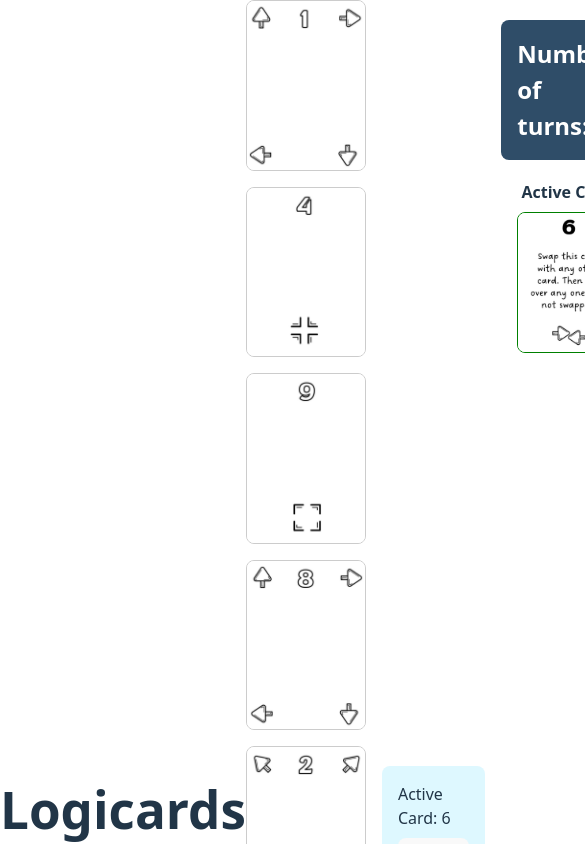
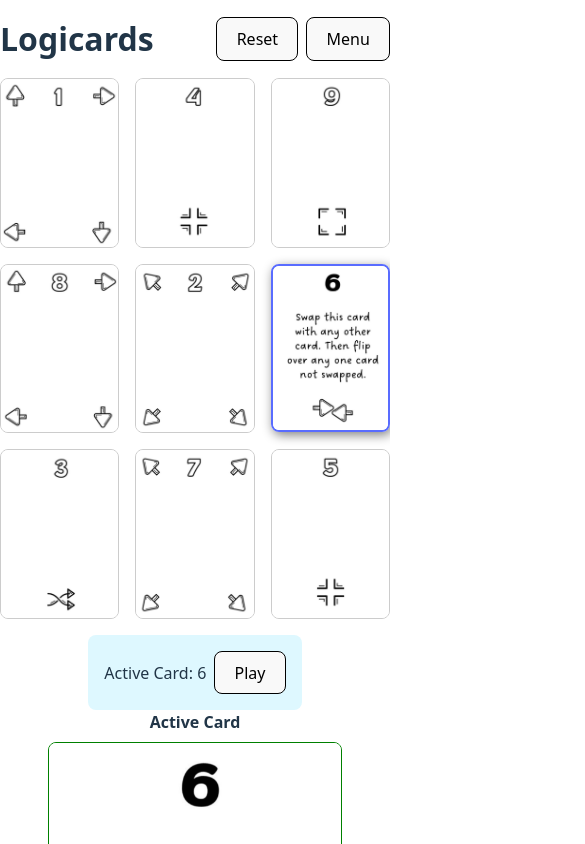
Before and after one commit to PrithviK21/Logicards, a React (Vite) app: page / in a window 390 px wide. Both pictures are taken after a click on the button "Play". Shown: the top 844 px of the page, 585 px wide, since content can reach past the window. Built offline with nearby package versions, Linux system fonts and the light colour scheme.

Commit message:
Added responsive CSS for mobile screens

```diff
--- a/src/App.css
+++ b/src/App.css
@@ -161,12 +161,22 @@
   object-position: center;
   display: block; /* Removes inline gap issues */
 }
-
+.minimap-container {
+  display: flex;
+  flex-direction: column;
+  justify-content: center;
+  align-items: center;
+}
 .minimap {
   display: grid;
   grid-template-columns: 0.1fr 0.1fr 0.1fr;
   grid-template-rows: 1fr 1fr 1fr;
   gap: 0.2rem;
+}
+
+.minimap span {
+  width: 30px;
+  height: 30px;
 }
 
 .minimap .allowed {
@@ -231,3 +241,51 @@
   background-color: rgb(169, 179, 255);
   margin: 1rem;
 }
+.game-header .header-btn-container {
+  display: flex;
+  flex-direction: row;
+  justify-content: center;
+  align-items: center;
+  gap: 0.5rem;
+}
+/* MEDIA QUERIES */
+
+@media screen and (max-width: 768px) {
+  .game {
+    grid-template-columns: 1fr;
+    grid-template-rows: auto auto auto;
+  }
+  .card-container {
+    grid-template-columns: repeat(auto-fit, minmax(100px, 1fr));
+    grid-template-rows: 1fr 1fr 1fr;
+  }
+  .play-area {
+    flex-direction: column;
+    gap: 1rem;
+  }
+  .button-container {
+    flex-direction: row;
+    gap: 0.5rem;
+  }
+  .info {
+    flex-direction: column-reverse;
+  }
+  .game-header {
+    display: flex;
+    flex-direction: row;
+    justify-content: space-between;
+    align-items: center;
+    width: 100%;
+  }
+  .game-header h1 {
+    font-size: 2rem;
+  }
+
+  button {
+    border: 1px solid black;
+  }
+
+  .card.can-select {
+    animation: none;
+  }
+}
--- a/src/components/Game/Game.tsx
+++ b/src/components/Game/Game.tsx
@@ -111,8 +111,9 @@
 
   return (
     <div className="game">
-      <div className="">
+      <div className="game-header">
         <h1>Logicards</h1>
+        <div className="header-btn-container">
           <button onClick={resetGame}>Reset</button>
           <button
             onClick={() => {
@@ -120,8 +121,9 @@
               returnToMenu();
             }}
           >
-          Return to Menu
+            Menu
           </button>
+        </div>
       </div>
       <div className="play-area">
         <div className="card-container">
@@ -200,7 +202,7 @@
   allowedPositions: number[];
 }) => {
   return (
-    <div>
+    <div className="minimap-container">
       <span>The following cards can be selected</span>
       <div className="minimap">
         {cards.map((card, index) => {
```
Lines whose indentation alone changed are shown as unchanged.
